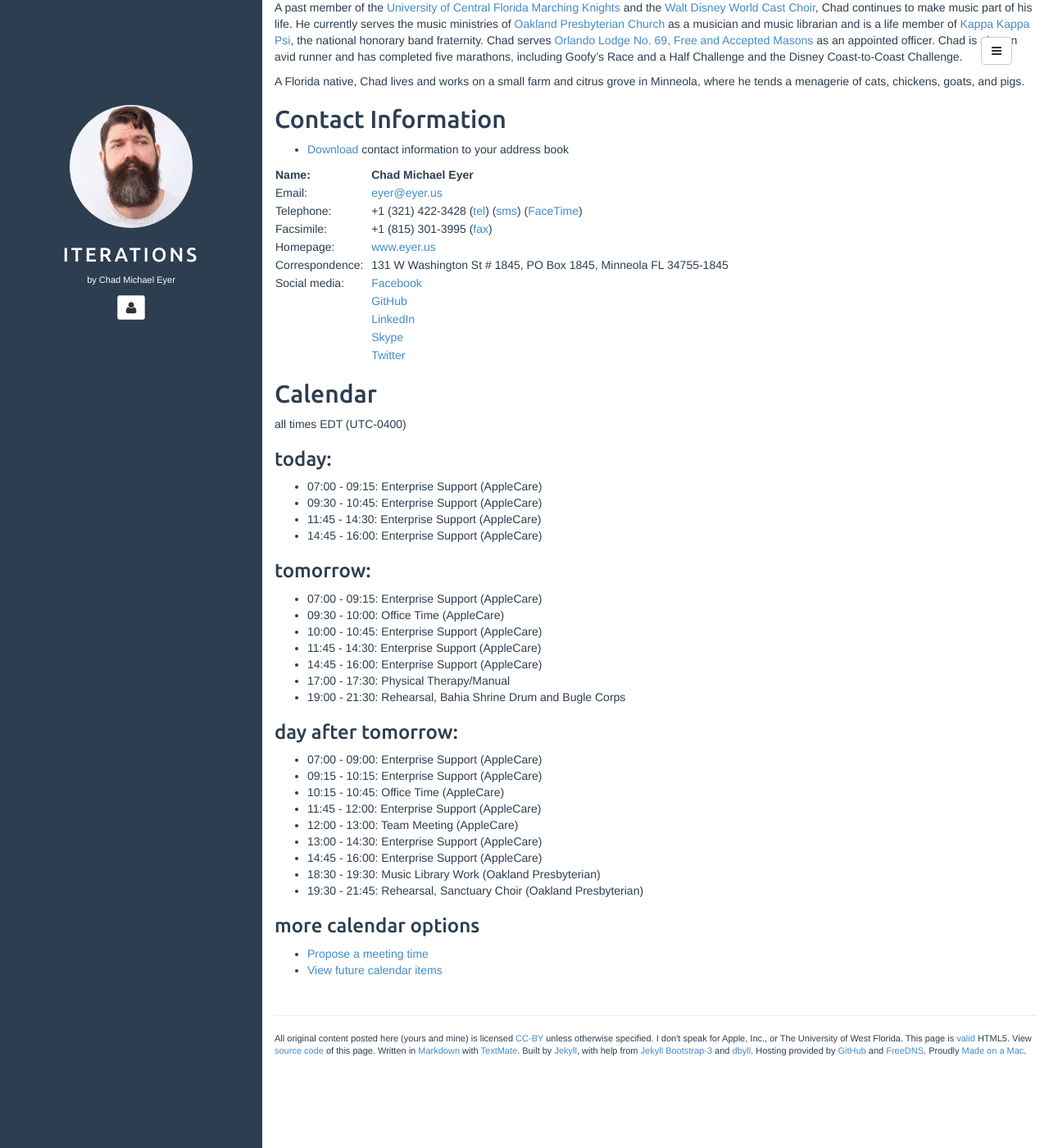
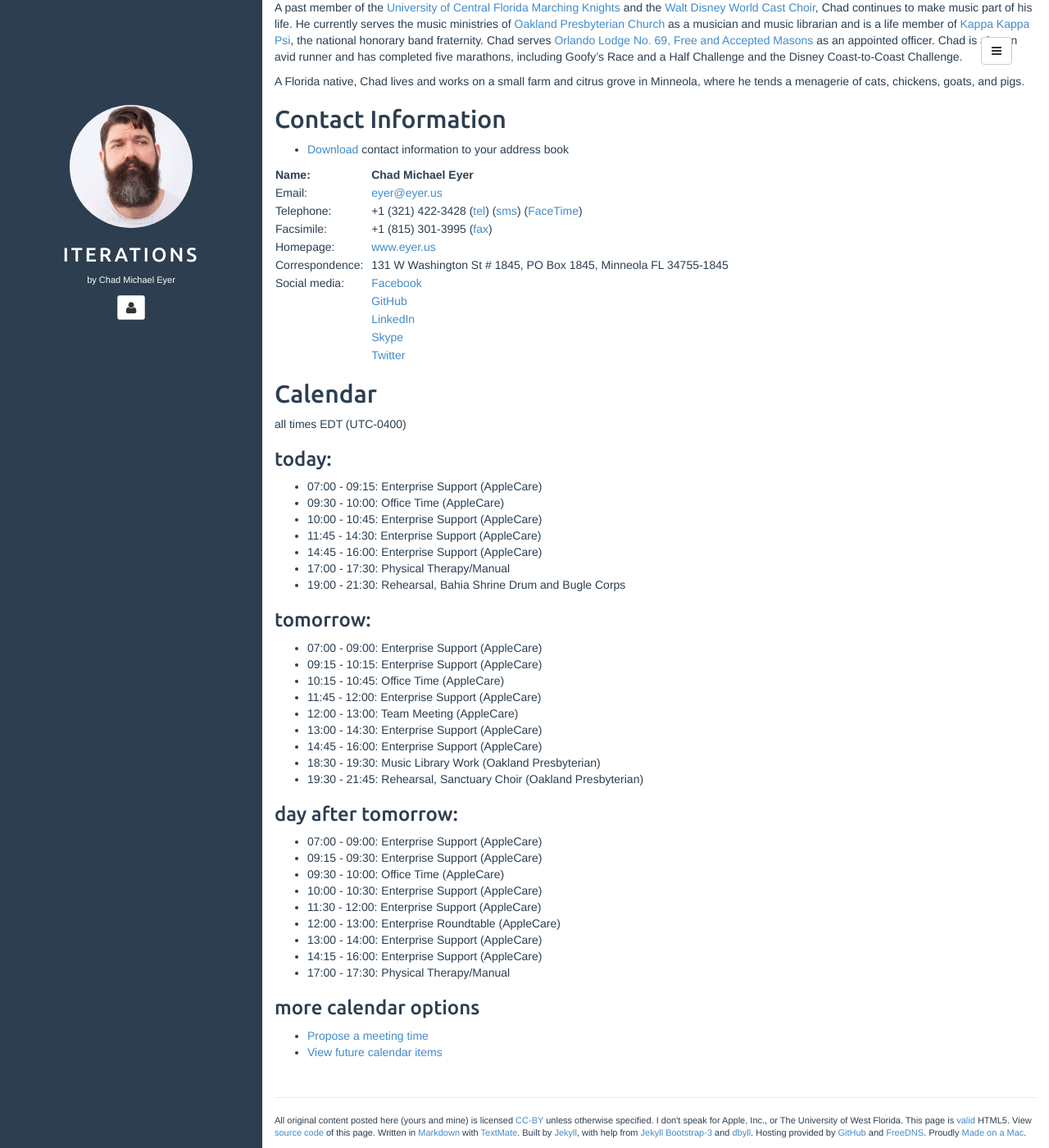
Before and after one commit to chadmichaeleyer/chadmichaeleyer.github.io, a Jekyll site: the page built from about.md, in a window 1280 px wide and 1400 px high, scrolled down 970 px. Shown: the whole window at 82% size. Built offline with Jekyll 4.4.1, drawn with Linux system fonts in a browser that asks for light colours.

Commit message:
calendar update

```diff
--- a/calendar.markdown
+++ b/calendar.markdown
@@ -1,13 +1,6 @@
 all times EDT (UTC-0400)
 
 ### today:
-
-* 07:00 - 09:15: Enterprise Support (AppleCare)
-* 09:30 - 10:45: Enterprise Support (AppleCare)
-* 11:45 - 14:30: Enterprise Support (AppleCare)
-* 14:45 - 16:00: Enterprise Support (AppleCare)
-
-### tomorrow:
 
 * 07:00 - 09:15: Enterprise Support (AppleCare)
 * 09:30 - 10:00: Office Time (AppleCare)
@@ -28,3 +21,15 @@ all times EDT (UTC-0400)
 * 14:45 - 16:00: Enterprise Support (AppleCare)
 * 18:30 - 19:30: Music Library Work (Oakland Presbyterian)
 * 19:30 - 21:45: Rehearsal, Sanctuary Choir (Oakland Presbyterian)
+
+### day after tomorrow:
+
+* 07:00 - 09:00: Enterprise Support (AppleCare)
+* 09:15 - 09:30: Enterprise Support (AppleCare)
+* 09:30 - 10:00: Office Time (AppleCare)
+* 10:00 - 10:30: Enterprise Support (AppleCare)
+* 11:30 - 12:00: Enterprise Support (AppleCare)
+* 12:00 - 13:00: Enterprise Roundtable (AppleCare)
+* 13:00 - 14:00: Enterprise Support (AppleCare)
+* 14:15 - 16:00: Enterprise Support (AppleCare)
+* 17:00 - 17:30: Physical Therapy/Manual
```
Also changed, not shown: other parts of calendar.markdown (+1 -1 lines), calendar-year.markdown (+6 -7 lines).
